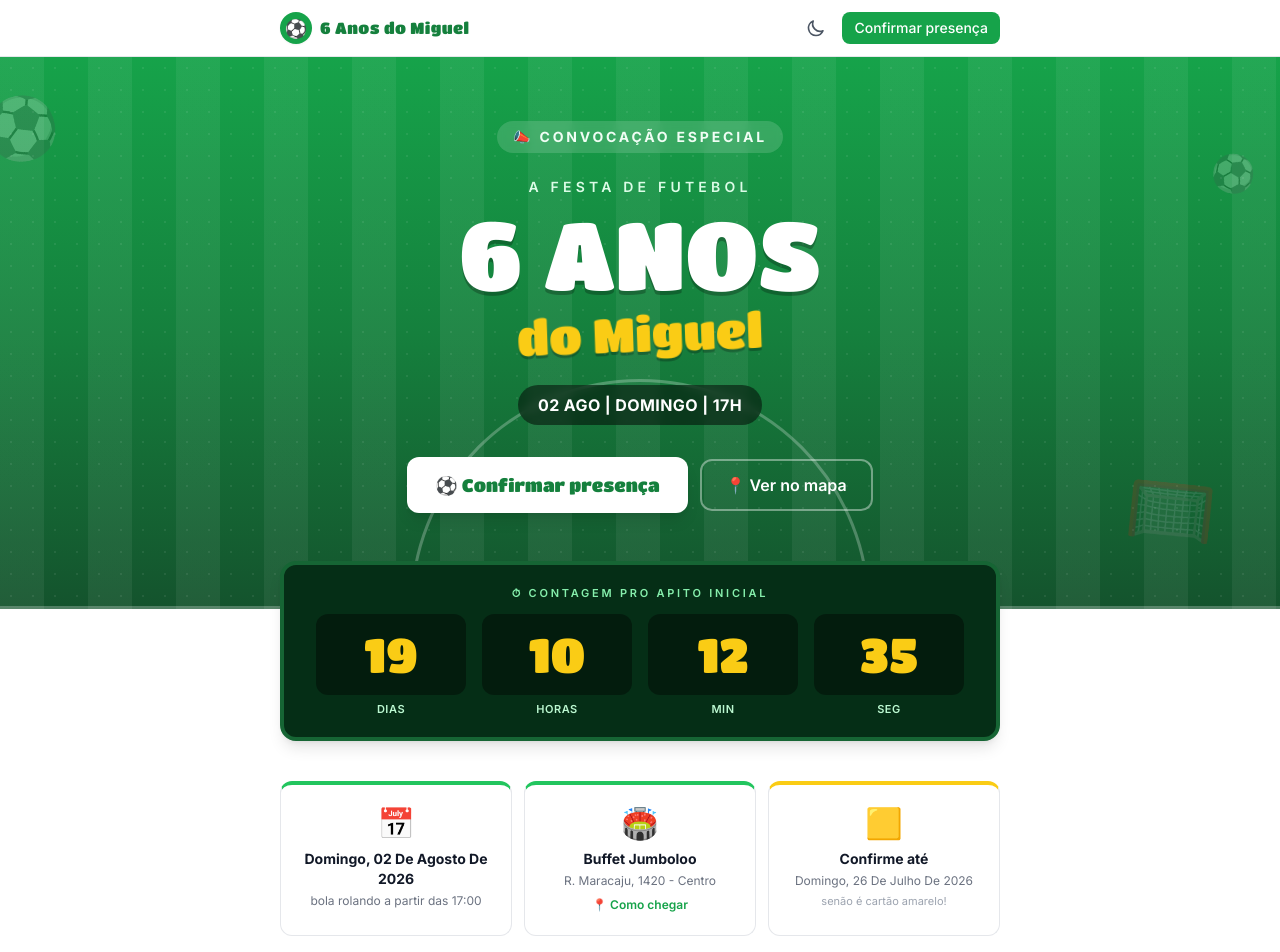
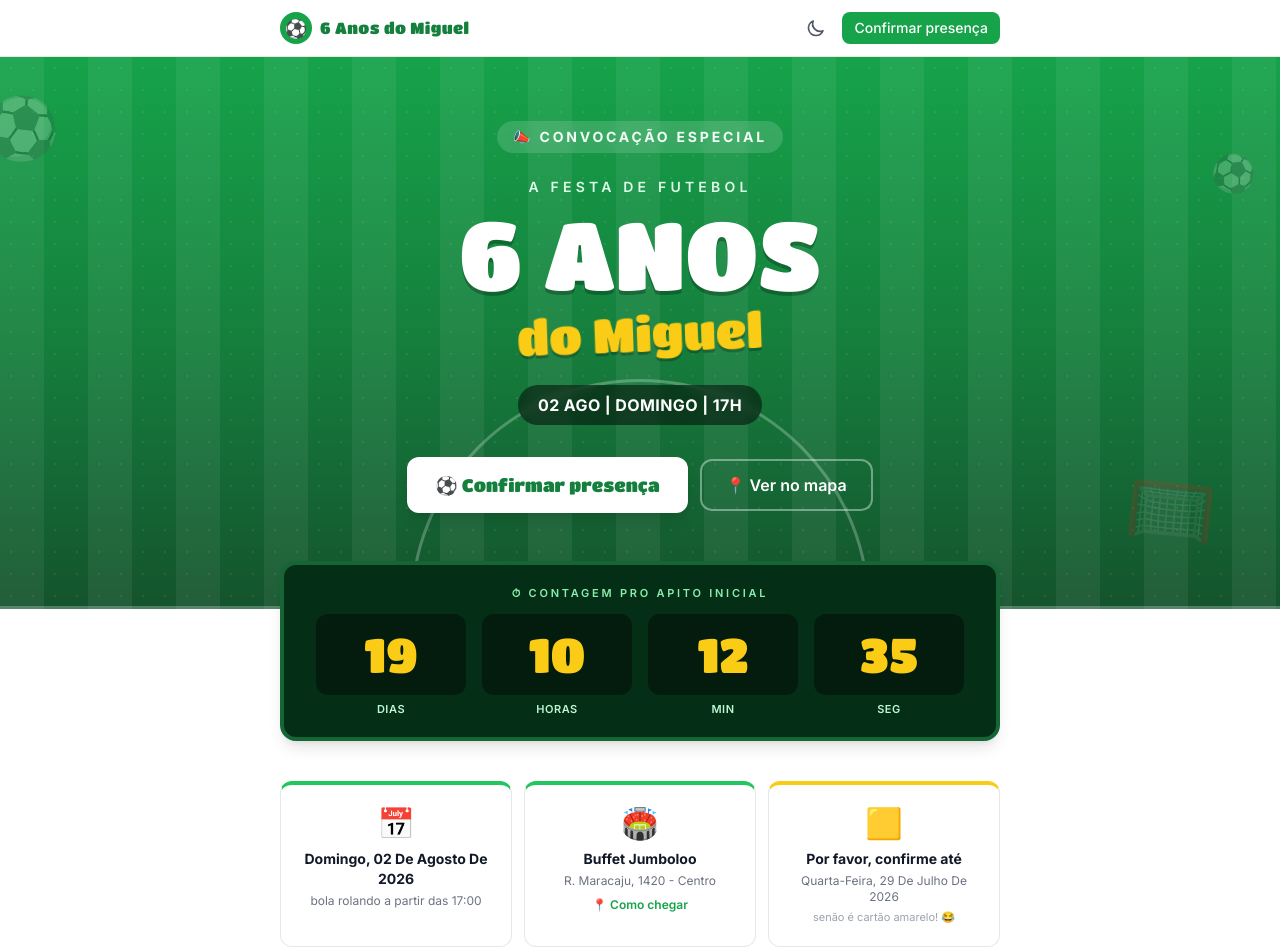
Before and after one commit to Guigomes/confirmar-presenca-miguel-front, a Next.js app: page / in a window 1280 px wide. Shown: the top 952 px of the page. Built offline with nearby package versions, Linux system fonts and the light colour scheme; no server answers.

Commit message:
Soften RSVP deadline card copy and move deadline to July 29
"Confirme até" becomes "Por favor, confirme até" and the yellow-card
joke gains a laughing emoji to make the playful tone obvious.

```diff
--- a/app/page.tsx
+++ b/app/page.tsx
@@ -92,9 +92,9 @@ export default function HomePage() {
           </div>
           <div className="card p-5 text-center border-t-4 border-t-gold">
             <span className="text-3xl">🟨</span>
-            <p className="font-bold text-sm text-gray-900 dark:text-gray-100 mt-2">Confirme até</p>
+            <p className="font-bold text-sm text-gray-900 dark:text-gray-100 mt-2">Por favor, confirme até</p>
             <p className="text-xs text-gray-500 dark:text-gray-400 mt-1 capitalize">{formatLongDate(party.rsvpDeadline)}</p>
-            <p className="text-[11px] text-gray-400 dark:text-gray-500 mt-1">senão é cartão amarelo!</p>
+            <p className="text-[11px] text-gray-400 dark:text-gray-500 mt-1">senão é cartão amarelo! 😂</p>
           </div>
         </div>
       </section>
--- a/lib/config/party.ts
+++ b/lib/config/party.ts
@@ -10,5 +10,5 @@ export const party = {
   location: 'Buffet Jumboloo',
   address: 'R. Maracaju, 1420 - Centro',
   mapsUrl: 'https://www.google.com/maps/search/?api=1&query=R.+Maracaju%2C+1420+-+Centro',
-  rsvpDeadline: '2026-07-26', // AAAA-MM-DD
+  rsvpDeadline: '2026-07-29', // AAAA-MM-DD
 };
```
